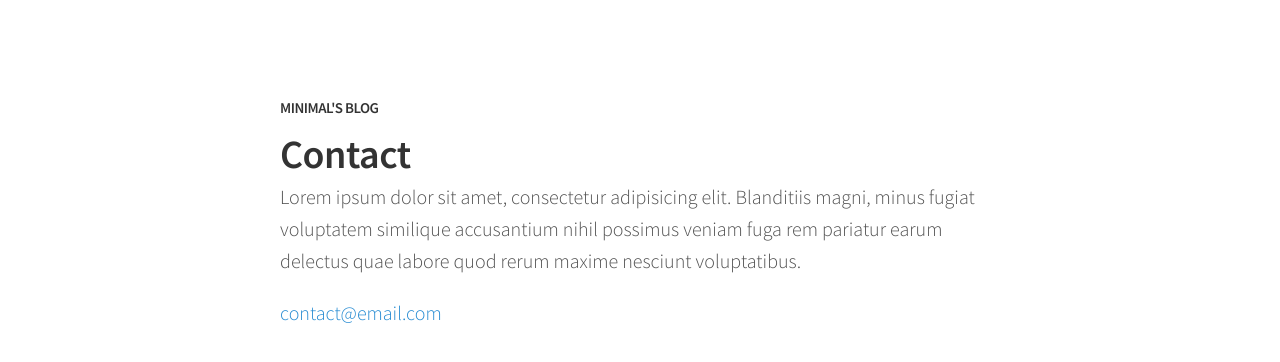
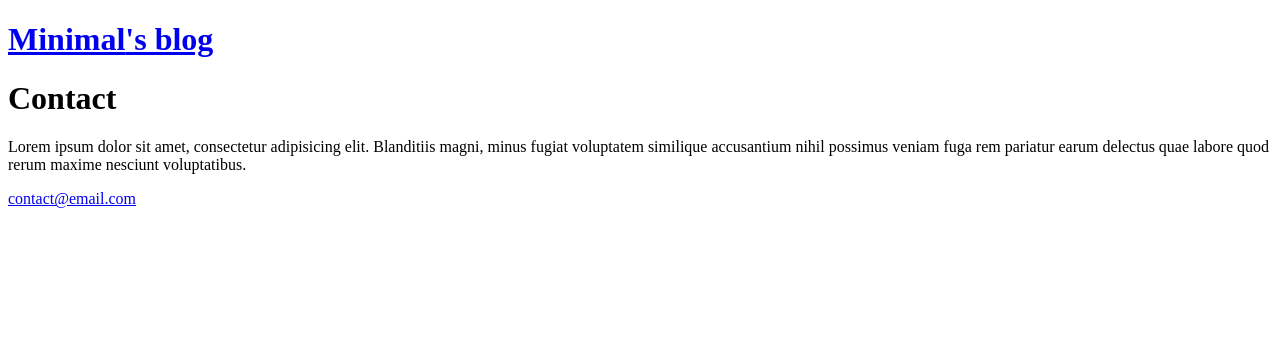
Before and after one commit to leandromundim/minimal-blog, a Jekyll site: the page built from contact.md, in a window 1280 px wide. Shown: the top 362 px of the page. Built offline with Jekyll 4.4.1, drawn with Linux system fonts in a browser that asks for light colours.

Commit message:
Edit css link

```diff
--- a/_layouts/default.html
+++ b/_layouts/default.html
@@ -5,7 +5,7 @@
   <meta name="viewport" content="width=device-width, initial-scale=1">
   <title>{% if page.title %}{{ page.title }}{% else %}{{ site.name }}{% endif %}</title>
   <link rel="stylesheet" href="//fonts.googleapis.com/css?family=Source+Sans+Pro:300,300i,600">
-  <link rel="stylesheet" href="/css/main.css">
+  <link rel="stylesheet" href="{{ '/assets/css/main.css' | prepend: site.baseurl }}">
 </head>
 <body>
   <div class="container">
```
